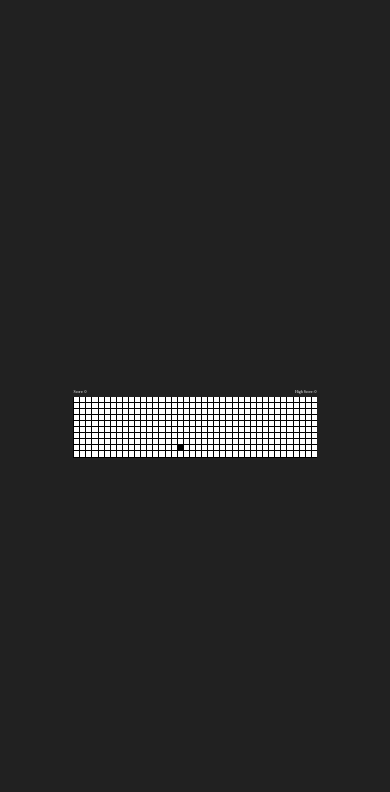
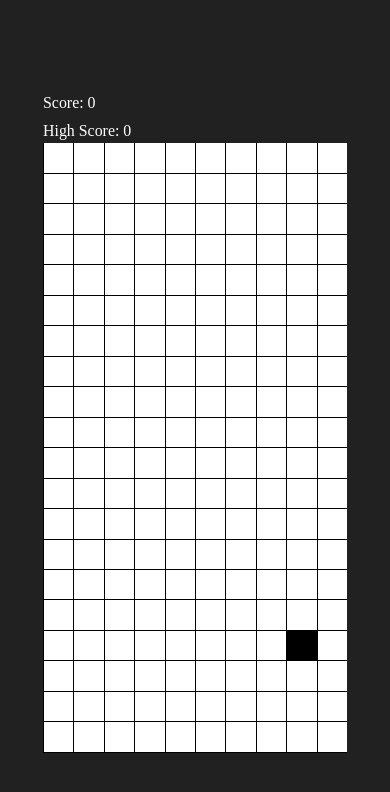
Before and after one commit to ad1tyac0des/Chase-the-Fragment, a plain HTML site: page index.html in a window 390 px wide. Drawn offline with Linux system fonts and the light colour scheme.

Commit message:
add responsiveness to text and squares

```diff
--- a/script.js
+++ b/script.js
@@ -1,14 +1,28 @@
+const container = document.querySelector(".container");
+const info = document.querySelector(".info");
+let maxBlockInRow, maxRows, squaresWidth, squaresGap, containerPadding;
+
 function pxToVw(px, baseWidth = 1920) {
     return (px / baseWidth) * 100;
 }
 
-const container = document.querySelector(".container");
-const info = document.querySelector(".info");
-const maxBlockInRow = 40;
-const maxRows = 10;
-const squaresWidth = pxToVw(30);
-const squaresGap = pxToVw(0);
-const containerPadding = pxToVw(0);
+squaresGap = pxToVw(0);
+containerPadding = pxToVw(0);
+
+function setLayoutParameters() {
+    if (window.innerWidth >= 1200) {
+        maxBlockInRow = 40;
+        maxRows = 10;
+        squaresWidth = pxToVw(40);
+    } else if (window.innerWidth >= 640) {
+        maxBlockInRow = 20;
+        maxRows = 15;
+        squaresWidth = pxToVw(70);
+    } else {
+        maxBlockInRow = 10;
+        maxRows = 20;
+        squaresWidth = pxToVw(150);
+    }
 
     const containerWidth = containerPadding + maxBlockInRow * squaresGap + maxBlockInRow * squaresWidth;
     const infoWidth = containerWidth;
@@ -17,6 +31,9 @@ container.style.width = `${containerWidth}vw`;
     info.style.width = `${infoWidth}vw`;
     container.style.padding = `${containerPadding}vw`;
     container.style.gap = `${squaresGap}vw`;
+}
+
+setLayoutParameters();
 
 let hue = 0;
 const hueIncrement = 0.1;
@@ -67,10 +84,13 @@ function createNewTarget() {
     targetSquare.style.transition = "background-color .1s";
 }
 
+function createSquares() {
+    container.innerHTML = ''; // Clear existing squares
     for (let i = 0; i < maxBlockInRow * maxRows; i++) {
         let squares = document.createElement("div");
         squares.classList.add("squares");
         squares.style.width = `${squaresWidth}vw`;
+        squares.style.height = `${squaresWidth}vw`;
         container.appendChild(squares);
 
         squares.addEventListener("mouseover", () => {
@@ -100,10 +120,12 @@ for (let i = 0; i < maxBlockInRow * maxRows; i++) {
             }, 1500);
         });
     }
+}
 
 container.addEventListener("mouseleave", resetGame);
 
 // Start the game
+createSquares();
 createNewTarget();
 updateScore();
 
@@ -117,3 +139,10 @@ if (localStorage.getItem("highScore")) {
 window.addEventListener("beforeunload", () => {
     localStorage.setItem("highScore", highScore);
 });
+
+// Responsive layout adjustment
+window.addEventListener('resize', () => {
+    setLayoutParameters();
+    createSquares();
+    createNewTarget();
+});
--- a/style.css
+++ b/style.css
@@ -49,3 +49,21 @@ main{
     border-bottom: 1px solid #000;
     transition: background-color 0.4s;
 }
+
+@media (max-width: 1200px) {
+    .info h1, .info h2 {
+        font-size: calc(16px + 0.8vw);
+    }
+}
+
+@media (max-width: 768px) {
+    .info h1, .info h2 {
+        font-size: calc(12px + 1vw);
+    }
+
+    .info {
+        flex-direction: column;
+        align-items: flex-start;
+        gap: 10px;
+    }
+}
```
Lines whose indentation alone changed are shown as unchanged.
